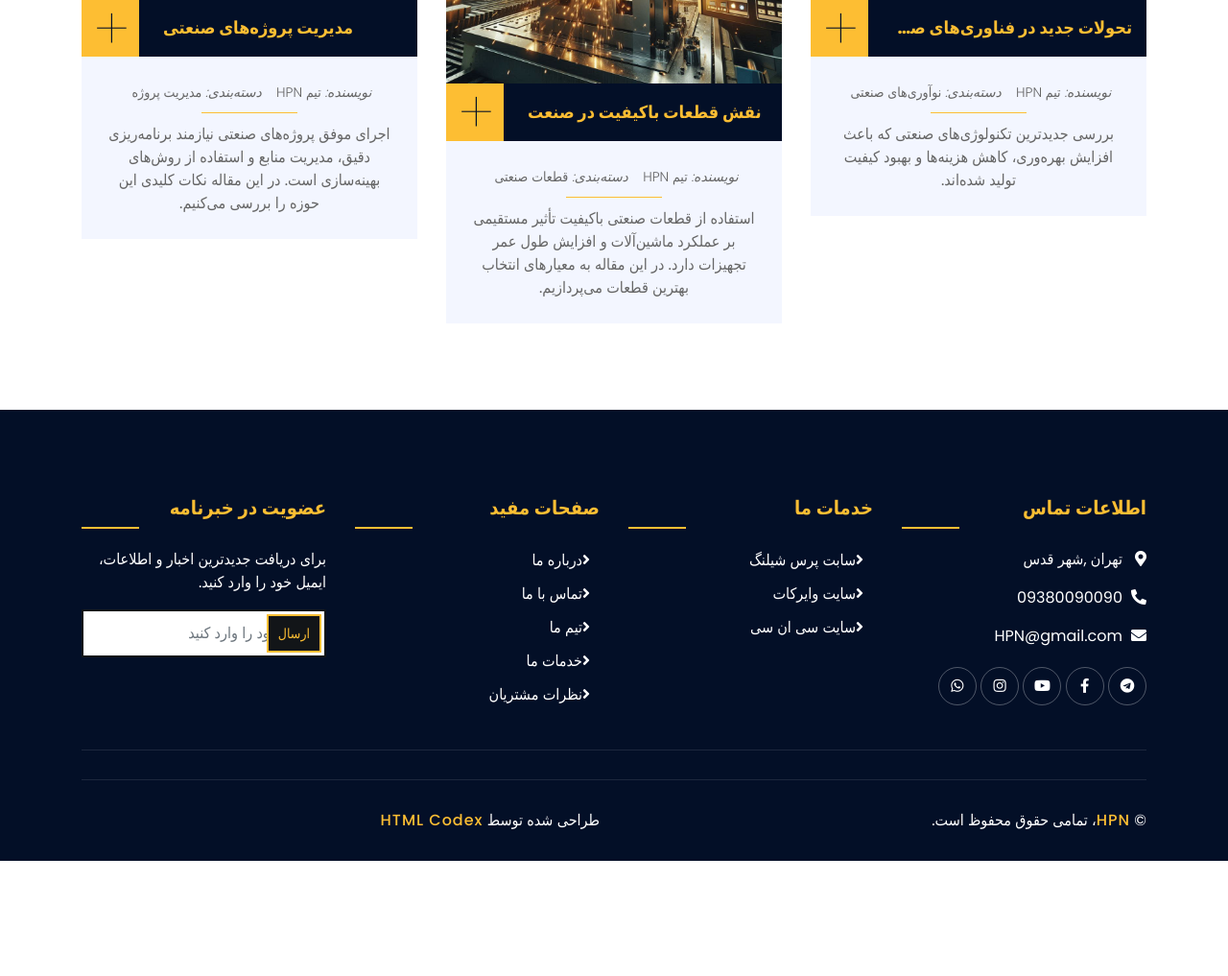
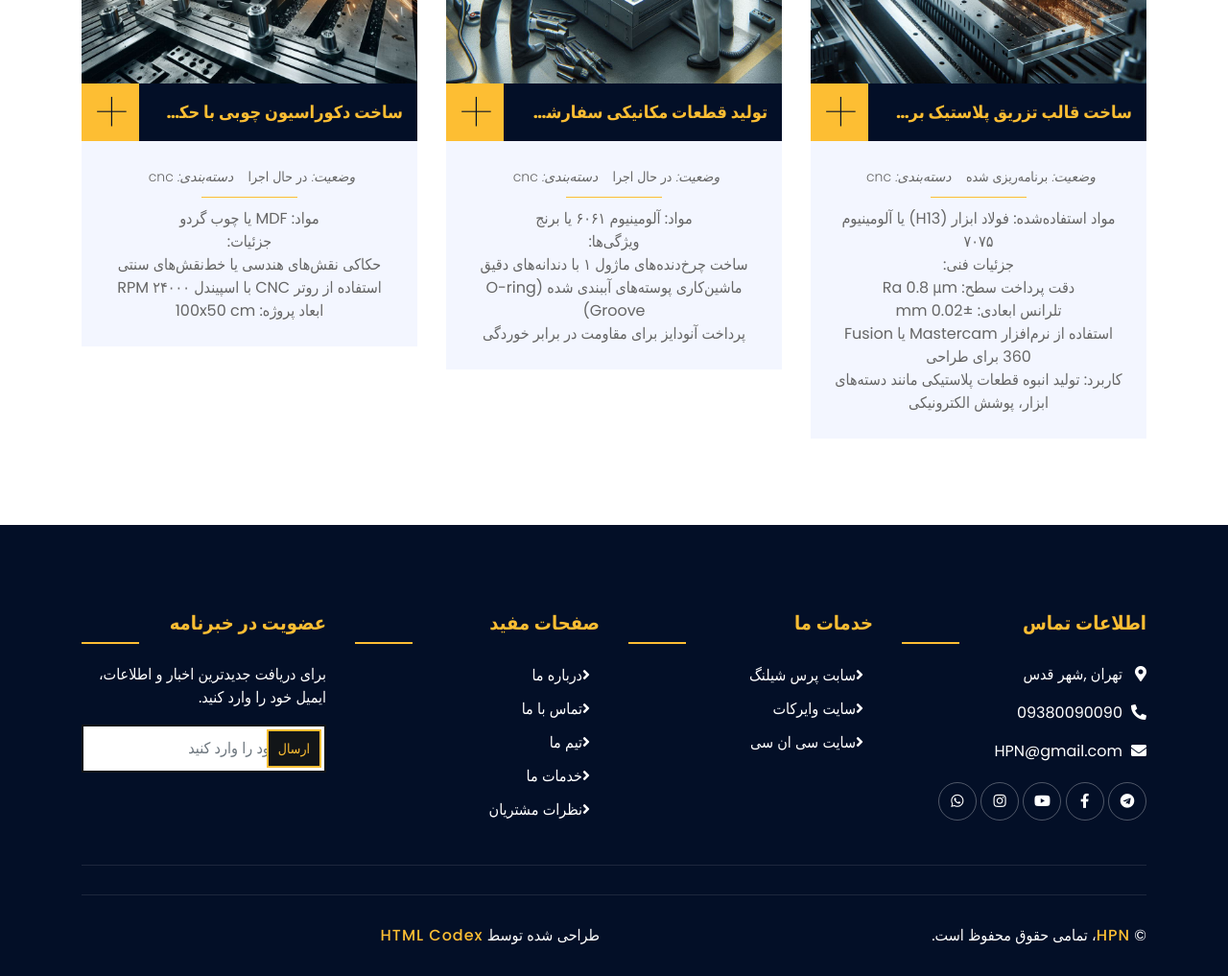
Before and after one commit to SaeedAmini50/Idustrial_WebSite, a Django app: page / in a window 1280 px wide. Shown: the part 4549-5566 px from the top of the page at 96% size. Before the commit the page ends 5446 px from the top, so only its background shows below. Run offline with Django 5.2, Linux system fonts and the light colour scheme; data comes from the database, SQL or seed files in the repository; both versions use the stored data as it was after the commit; tables that the repository leaves empty hold one stand-in row (values such as "Sample post"); grey boxes marked "Sample" are stand-in pictures; some libraries are stand-ins or nearby versions.

Commit message:
Update portfolio and weblog templates to dynamically display project information; modify context processor to streamline active project retrieval. Adjust database and HTML rendering for improved presentation.

```diff
--- a/templates/main/weblog2.html
+++ b/templates/main/weblog2.html
@@ -1,5 +1,4 @@
 {% load static %}
-
 <!-- شروع بخش وبلاگ -->
 <div class="blog">
     <div class="container">
@@ -8,71 +7,29 @@
             <h2>آخرین دستاوردها و فناوری‌های صنعتی</h2>
         </div>
         <div class="row">
-            <!-- اولین مقاله -->
+            <!-- نمایش سه پروژه آخر -->
+            {% for project in active_projects|slice:":3" %}
             <div class="col-lg-4 col-md-6 wow fadeInUp" data-wow-delay="0.2s">
                 <div class="blog-item">
                     <div class="blog-img">
-                        <img src="{% static 'img/photo (2).jpeg' %}" alt="تحولات جدید در فناوری‌های صنعتی">
+                        <img src="{{ project.image.url }}" alt="{{ project.title }}">
                     </div>
                     <div class="blog-title">
-                        <h3>تحولات جدید در فناوری‌های صنعتی</h3>
-                        <a class="btn" href="">+</a>
+                        <h3>{{ project.title }}</h3>
+                        <a class="btn" href="{{ project.image.url }}" data-lightbox="portfolio">+</a>
                     </div>
                     <div class="blog-meta">
-                        <p>نویسنده: <a href="">تیم HPN</a></p>
-                        <p>دسته‌بندی: <a href="">نوآوری‌های صنعتی</a></p>
+                        <p>وضعیت: <a href="">{{ project.get_status_display }}</a></p>
+                        <p>دسته‌بندی: <a href="">{{ project.category.name }}</a></p>
                     </div>
                     <div class="blog-text">
                         <p>
-                            بررسی جدیدترین تکنولوژی‌های صنعتی که باعث افزایش بهره‌وری، کاهش هزینه‌ها و بهبود کیفیت تولید شده‌اند.
+                            {{ project.description|linebreaks }}
                         </p>
                     </div>
                 </div>
             </div>
-
-            <!-- دومین مقاله -->
-            <div class="col-lg-4 col-md-6 wow fadeInUp">
-                <div class="blog-item">
-                    <div class="blog-img">
-                        <img src="{% static 'img/photo (3).jpeg' %}" alt="نقش قطعات باکیفیت در صنعت">
-                    </div>
-                    <div class="blog-title">
-                        <h3>نقش قطعات باکیفیت در صنعت</h3>
-                        <a class="btn" href="">+</a>
-                    </div>
-                    <div class="blog-meta">
-                        <p>نویسنده: <a href="">تیم HPN</a></p>
-                        <p>دسته‌بندی: <a href="">قطعات صنعتی</a></p>
-                    </div>
-                    <div class="blog-text">
-                        <p>
-                            استفاده از قطعات صنعتی باکیفیت تأثیر مستقیمی بر عملکرد ماشین‌آلات و افزایش طول عمر تجهیزات دارد. در این مقاله به معیارهای انتخاب بهترین قطعات می‌پردازیم.
-                        </p>
-                    </div>
-                </div>
-            </div>
-
-            <!-- سومین مقاله -->
-            <div class="col-lg-4 col-md-6 wow fadeInUp" data-wow-delay="0.2s">
-                <div class="blog-item">
-                    <div class="blog-img">
-                        <img src="{% static 'img/photo (4).jpeg' %}" alt="مدیریت پروژه‌های صنعتی">
-                    </div>
-                    <div class="blog-title">
-                        <h3>مدیریت پروژه‌های صنعتی</h3>
-                        <a class="btn" href="">+</a>
-                    </div>
-                    <div class="blog-meta">
-                        <p>نویسنده: <a href="">تیم HPN</a></p>
-                        <p>دسته‌بندی: <a href="">مدیریت پروژه</a></p>
-                    </div>
-                    <div class="blog-text">
-                        <p>
-                            اجرای موفق پروژه‌های صنعتی نیازمند برنامه‌ریزی دقیق، مدیریت منابع و استفاده از روش‌های بهینه‌سازی است. در این مقاله نکات کلیدی این حوزه را بررسی می‌کنیم.
-                        </p>
-                    </div>
-                </div>
-            </div>
+            {% endfor %}
         </div>
     </div>
 </div>
--- a/textInfo/context_processors.py
+++ b/textInfo/context_processors.py
@@ -1,4 +1,4 @@
-from .models import Number, TextEntry, HeaderInfo, FooterInfo, CompanyInfo, Service, Employee, Project
+from .models import Number, HeaderInfo, FooterInfo, CompanyInfo, Service, Employee, Project
 
 def numbers_processor(request):
     """
@@ -17,7 +17,6 @@ def header_info_processor(request):
         header_info = HeaderInfo.objects.first()
     except HeaderInfo.DoesNotExist:
         header_info = None
-
     return {
         'header_info': header_info
     }
```
Also changed, not shown: templates/main/portfolio.html (+6 -5 lines), db.sqlite3.
